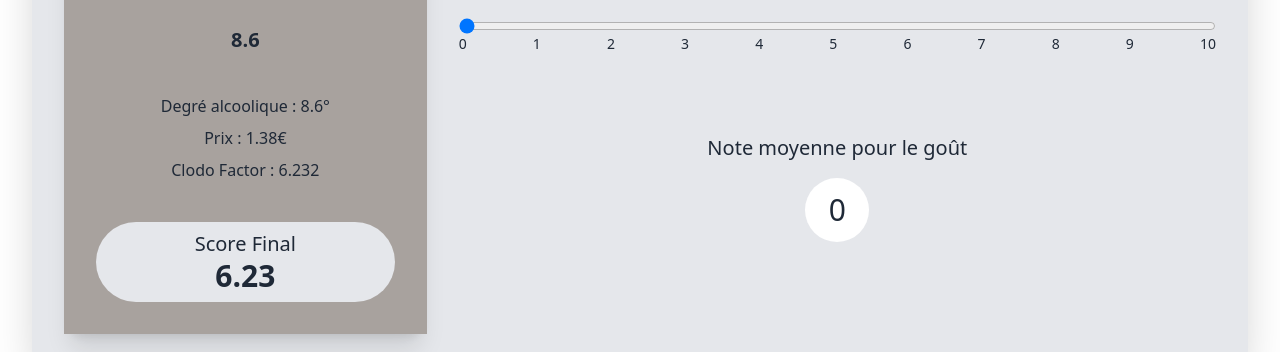
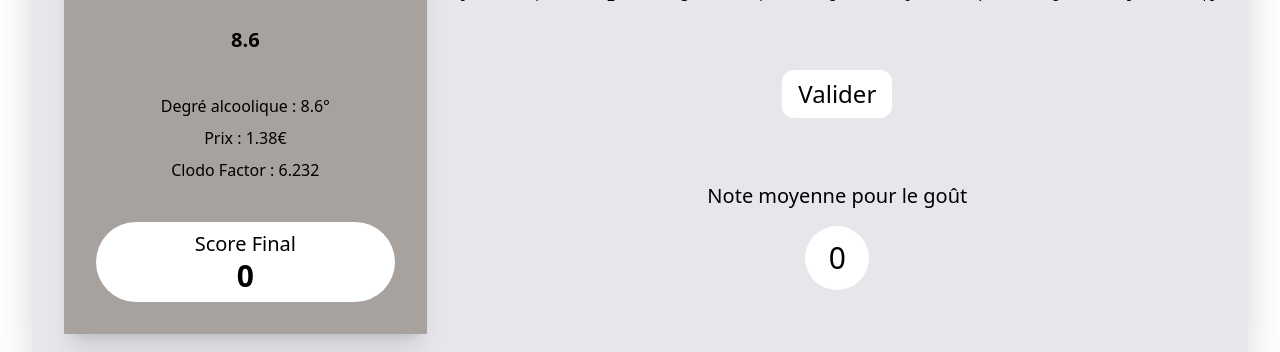
Before and after one commit to Leo-Jelsperger/clash-of-clodo-beers, a React (Vite) app: page / in a window 1280 px wide. Shown: the part 1174-1526 px from the top of the page. Built offline with nearby package versions, Linux system fonts and the light colour scheme.

Commit message:
change darkmode

```diff
--- a/src/App.tsx
+++ b/src/App.tsx
@@ -69,10 +69,10 @@ export default function App() {
   };
 
   return (
-    <div className="flex flex-col">
+    <div className="flex flex-col text-black">
       <Hero hidden={scrolled} />
       <div className="z-50">
-        <div className="mt-12">
+        <div className="my-12">
           <div
             className="flex flex-col max-w-screen-xl mx-auto gap-8 p-3 lg:p-8 rounded-3xl lg:bg-opacity-90"
             id="myDiv">
@@ -88,11 +88,13 @@ export default function App() {
             ))}
           </div>
         </div>
-        <Podium
-          first={first}
-          second={second}
-          third={third}
-        />
+        <div className="mb-12">
+          <Podium
+            first={first}
+            second={second}
+            third={third}
+          />
+        </div>
       </div>
     </div>
   );
--- a/src/components/BeerRating.tsx
+++ b/src/components/BeerRating.tsx
@@ -34,7 +34,7 @@ export default function BeerRating({
     setScoreLeo(event.target.value);
   };
 
-  useEffect(() => {
+  function NewScore() {
     const averageTaste = (Number(scoreLaurent) + Number(scoreLeo)) / 2;
     setAverageTaste(averageTaste);
     const score =
@@ -42,13 +42,23 @@ export default function BeerRating({
     const roundedScore = Math.round(score * 100) / 100;
     setFinalScore(roundedScore);
     onScoreChange(roundedScore, name);
+  }
+
+  useEffect(() => {
+    const averageTaste = (Number(scoreLaurent) + Number(scoreLeo)) / 2;
+    // setAverageTaste(averageTaste);
+    const score =
+      ((Number(scoreLaurent) + Number(scoreLeo)) / 20 + 1) * Number(factor);
+    const roundedScore = Math.round(score * 100) / 100;
+    // setFinalScore(roundedScore);
+    onScoreChange(roundedScore, name);
   }, [scoreLaurent, scoreLeo, name]);
 
   return (
-    <div className="flex flex-col lg:grid grid-cols-3 grid-rows-1 gap-8 p-8 w-full bg-gray-200 rounded-2xl shadow-2xl ">
+    <div className="flex flex-col lg:grid grid-cols-3 grid-rows-1 gap-8 p-8 w-full bg-gray-200 dark:bg-gray-400 rounded-2xl shadow-2xl ">
       <div className="flex w-full mx-auto">
         <div className="card bg-base-100 w-full shadow-xl">
-          <figure className="h-56">
+          <figure className="h-56 bg-white">
             <img
               src={picture}
               alt={name}
@@ -60,7 +70,7 @@ export default function BeerRating({
             <p className="text-center w-full">Degré alcoolique : {alcohol}°</p>
             <p className="text-center w-full">Prix : {price}€</p>
             <p className="text-center w-full">Clodo Factor : {factor}</p>
-            <p className="px-4 py-2 mt-8 bg-gray-200 w-full text-center text-xl rounded-full">
+            <p className="px-4 py-2 mt-8 bg-white w-full text-center text-xl rounded-full">
               Score Final <br />
               <span className="text-3xl font-extrabold">{finalScore}</span>
             </p>
@@ -122,11 +132,18 @@ export default function BeerRating({
               <span>10</span>
             </div>
           </div>
-          <div className="flex flex-col w-full gap-4 mt-16">
-            <p className="text-center text-xl">Note moyenne pour le goût</p>
-            <div className="h-16 aspect-square flex mx-auto bg-white rounded-full">
-              <p className="m-auto text-3xl font-bolder">{averageTaste}</p>
-            </div>
+        </div>
+        <div className="px-4 py-2 flex mx-auto bg-white rounded-xl hover:bg-gray-600 hover:text-white">
+          <button
+            className="text-2xl"
+            onClick={NewScore}>
+            Valider
+          </button>
+        </div>
+        <div className="flex flex-col w-full gap-4">
+          <p className="text-center text-xl">Note moyenne pour le goût</p>
+          <div className="h-16 aspect-square flex mx-auto bg-white rounded-full">
+            <p className="m-auto text-3xl font-bolder">{averageTaste}</p>
           </div>
         </div>
       </div>
--- a/src/components/Hero.tsx
+++ b/src/components/Hero.tsx
@@ -31,7 +31,7 @@ export default function Hero({ hidden }: Props) {
             ensemble.
           </p>
           <button
-            className="btn bg-gray-800 myBtn"
+            className="bg-white text-black px-4 py-2 rounded-lg"
             onClick={goToBeer}>
             Allons-y !
           </button>
--- a/src/components/Podium.tsx
+++ b/src/components/Podium.tsx
@@ -14,7 +14,7 @@ interface Props {
 
 export default function Podium({ first, second, third }: Props) {
   return (
-    <div className="grid grid-cols-3 grid-rows-7 max-w-screen-md h-96 mx-auto px-4 pt-2 gap-1 bg-gray-200 rounded-t-3xl">
+    <div className="grid grid-cols-3 grid-rows-7 max-w-screen-md h-96 mx-auto px-4 pt-4 gap-1 bg-gray-200 rounded-3xl">
       <div className="col-start-2 row-start-1 flex mx-auto animate-bounce pt-2">
         <img
           src="https://cdn-icons-png.flaticon.com/512/988/988868.png"
```
